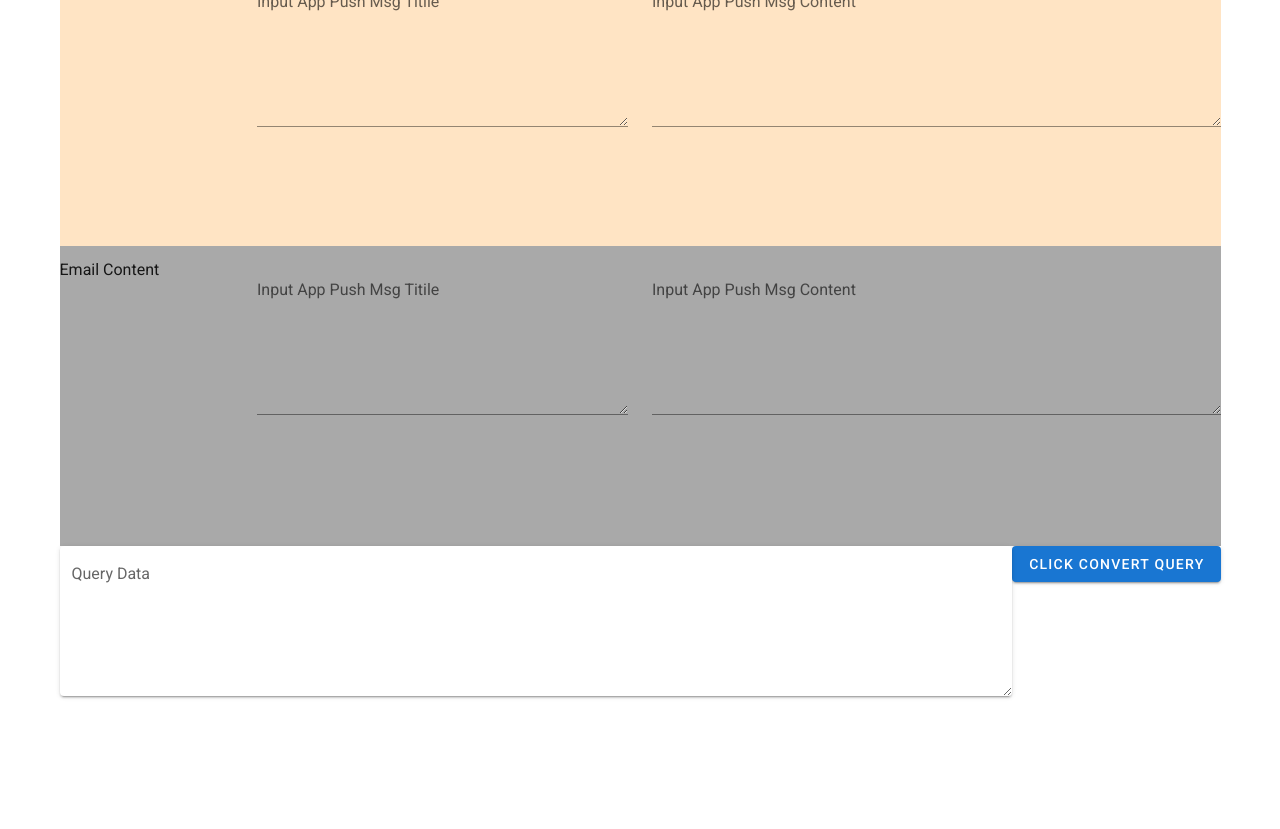
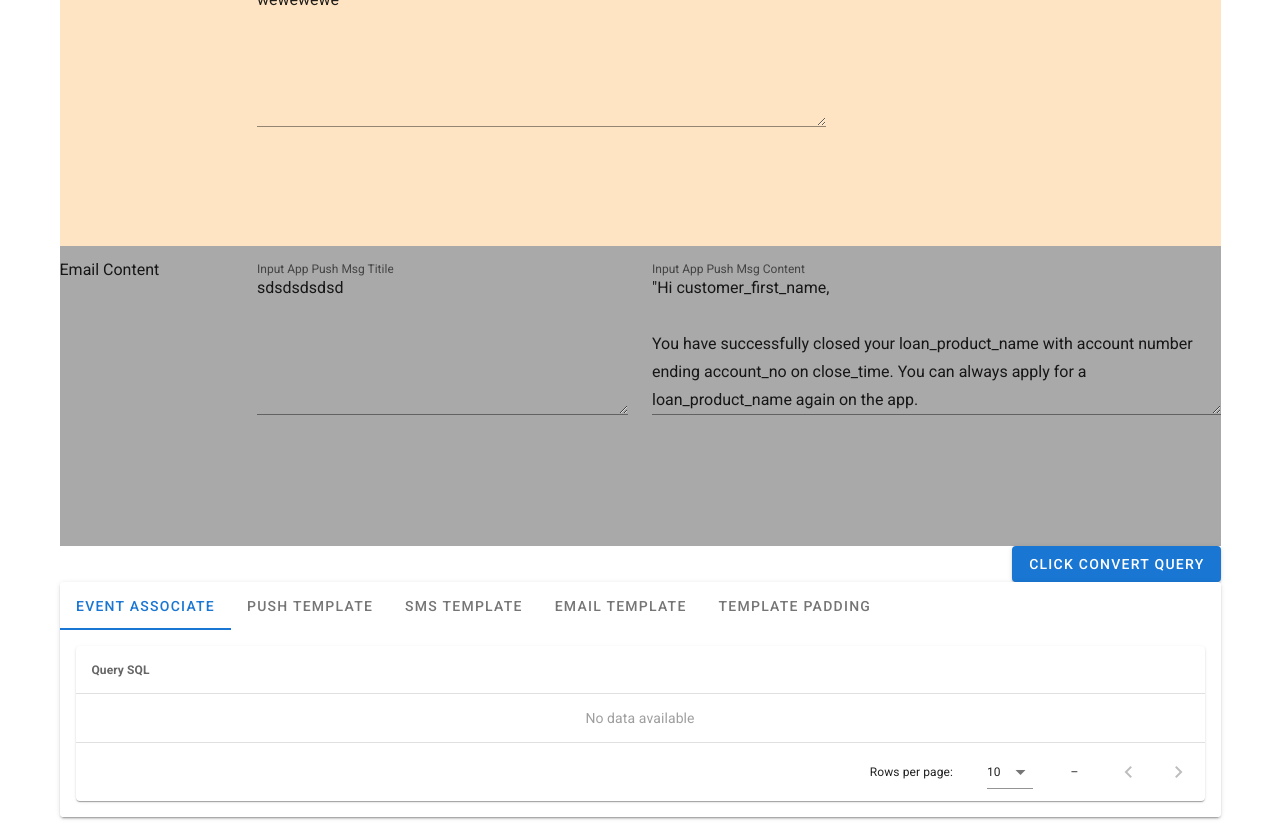
Before and after one commit to Thap1/Convert-Data, a Vue app: page / in a window 1280 px wide. Shown: the part 400-1229 px from the top of the page. Before the commit the page ends 1138 px from the top, so only its background shows below. Built offline with nearby package versions, Linux system fonts and the light colour scheme.

Commit message:
update convert padding template

```diff
--- a/package.json
+++ b/package.json
@@ -10,6 +10,7 @@
   "dependencies": {
     "core-js": "^3.6.5",
     "vue": "^2.6.11",
+    "vue-excel-export": "^0.1.3",
     "vue-router": "^3.5.2",
     "vuetify": "^2.4.0"
   },
--- a/src/components/template/InputPushTemplate.vue
+++ b/src/components/template/InputPushTemplate.vue
@@ -29,13 +29,6 @@
           <div class="">SMS Template</div>
         </v-col>
 
-        <v-col cols="12" md="4">
-          <v-textarea
-            color="orange orange-darken-4"
-            label="Input App Push Msg Titile"
-            v-model="smsTitle"
-          ></v-textarea
-        ></v-col>
         <v-col cols="12" md="6">
           <v-textarea
             color="orange orange-darken-4"
@@ -62,66 +55,228 @@
           <v-textarea
             color="orange orange-darken-4"
             label="Input App Push Msg Content"
-            v-model="emailContnet"
+            v-model="emailContent"
           ></v-textarea
         ></v-col>
       </v-row>
     </div>
-    <v-btn style="float:right" color="primary" @click="clickConvert"
-      >Click Convert Query</v-btn
-    >
-    <div class="">
-      <v-textarea solo label="Query Data" v-model="dataQuery"></v-textarea>
+    <div style="display: flow-root;">
+      <v-btn style="float:right" color="primary" @click="clickConvert"
+        >Click Convert Query</v-btn
+      >
     </div>
+    <v-card>
+      <v-tabs v-model="tab">
+        <v-tabs-slider></v-tabs-slider>
+
+        <v-tab href="#eventAssociate">
+          Event Associate
+        </v-tab>
+        <v-tab href="#pushTemplate">
+          Push Template
+        </v-tab>
+        <v-tab href="#smsTemplate">
+          Sms Template
+        </v-tab>
+        <v-tab href="#emailTemplate">
+          Email Template
+        </v-tab>
+        <v-tab href="#templatePadding">
+          Template Padding
+        </v-tab>
+      </v-tabs>
+
+      <v-tabs-items v-model="tab">
+        <v-tab-item :key="1" value="eventAssociate">
+          <v-card flat>
+            <v-card-text>
+              <v-data-table
+                :headers="headers"
+                :items="dataQueryAssociate"
+                class="elevation-1"
+              ></v-data-table>
+            </v-card-text>
+          </v-card>
+        </v-tab-item>
+        <v-tab-item :key="2" value="pushTemplate">
+          <v-card flat>
+            <v-card-text>
+              <v-data-table
+                :headers="headers"
+                :items="dataQueryPush"
+                class="elevation-1"
+              ></v-data-table>
+            </v-card-text>
+          </v-card>
+        </v-tab-item>
+        <v-tab-item :key="3" value="smsTemplate">
+          <v-card flat>
+            <v-card-text>
+              <v-data-table
+                :headers="headers"
+                :items="dataQuerySms"
+                class="elevation-1"
+              ></v-data-table>
+            </v-card-text>
+          </v-card>
+        </v-tab-item>
+        <v-tab-item :key="4" value="emailTemplate">
+          <v-card flat>
+            <v-card-text>
+              <v-data-table
+                :headers="headers"
+                :items="dataQueryEmail"
+                class="elevation-1"
+              ></v-data-table>
+            </v-card-text>
+          </v-card>
+        </v-tab-item>
+        <v-tab-item :key="5" value="templatePadding">
+          <v-card flat>
+            <v-card-text>
+              <v-data-table
+                :headers="headers"
+                :items="dataQueryPaddingTemplate"
+                class="elevation-1"
+              ></v-data-table>
+            </v-card-text>
+          </v-card>
+        </v-tab-item>
+      </v-tabs-items>
+    </v-card>
   </v-container>
 </template>
 
 <script>
 export default {
   name: "InputPushTemplate",
+
   data() {
     return {
+      tab: null,
+      headers: [
+        {
+          text: "Query SQL",
+          value: "name",
+        },
+      ],
+      desserts: [
+        {
+          name: "Frozen Yogurt",
+        },
+        {
+          name: "Ice cream sandwich",
+        },
+      ],
       scenario:
         "=Successful fund transfer/+------ scheduled fund transfer (to other bank via Instapay)",
-      pushTitle: "loan_product_name Payment Successful",
+      pushTitle: "loan_product_name Payment_Successful",
       pushContent:
         "Thank you for your payment of currncy_code tx_amount to your loan_product_name ending loan_account_no, customer_first_name!",
-      smsTitle: "",
-      smsContent: "",
-      emailTitle: "",
-      emailContnet: "",
-      dataQuery: "",
+      smsContent: "wewewewe",
+      emailTitle: "sdsdsdsdsd",
+      emailContent: `"Hi customer_first_name,
+
+You have successfully closed your loan_product_name with account number ending account_no on close_time. You can always apply for a loan_product_name again on the app.
+
+Thank you for banking with us!
+CIMB Bank Philippines
+CIMB: Seize Life’s Moments
+www.cimbbank.com.ph
+
+
+Got questions?
+
+Speak with our Customer Care Team available from 6am to 10pm.
+Just dial #2462 on your phone! Local calls are toll-free for Globe, Smart and PLDT subscribers nationwide.
+
+If you’re currently not in the Philippines, please call +632 8 924 2462 (924-CIMB).
+
+CIMB Bank Philippines Inc. is regulated by the Bangko Sentral ng Pilipinas."
+`,
+      dataQueryAssociate: [],
+      dataQueryPush: [],
+      dataQueryEmail: [],
+      dataQuerySms: [],
+      dataQueryPaddingTemplate: [],
       dataParamPush: [],
+      // dataPadingTemplate: [],
     };
   },
   methods: {
     clickConvert() {
-      console.log("myArray::::", this.getParameter(this.pushContent));
-      console.log("myArray::::", this.replacePushContent(this.pushContent));
-
-      // console.log("myArray::::", this.replaceScenarioId(this.scenario));
-      // this.dataParamPush = this.getParameter(this.pushContent);
-      // console.log("this.dataParamPush:::", this.dataParamPush);
-
       let getId = this.replaceScenarioId(this.scenario);
-
       // GET QUERY SQL EVENTASSOSIATE
       this.dataParamPush = this.mapEventAssociate(getId);
+      this.dataQueryAssociate = this.convertArrayToObj(this.dataParamPush);
 
       // GET QUERY SQL PUSH TEMPLATE
-      // let getContentPush = this.replacePushContent(this.pushContent);
-      // let getParamPush = this.getParameter(this.pushContent);
-      // this.dataParamPush = this.mapPushTemplate(
-      //   getId,
-      //   this.pushTitle,
-      //   getContentPush
-      // );
+      let getContentPush = this.replaceContent(this.pushContent);
+      let getTitlePush = this.replaceContent(this.pushTitle);
+      this.dataParamPush = this.mapPushTemplate(
+        getId,
+        getTitlePush,
+        getContentPush
+      );
+      this.dataQueryPush = this.convertArrayToObj(this.dataParamPush);
+
+      // GET QUERY SQL SMS TEMPLATE
+      let getContentSms = this.replaceContent(this.smsContent);
+      this.dataParamPush = this.mapSmsTemplate(getId, getContentSms);
+      this.dataQuerySms = this.convertArrayToObj(this.dataParamPush);
+
+      // GET QUERY SQL EMAIL TEMPLATE
+      let getContentEmail = this.replaceContentEmail(this.emailContent);
+      let getTitleEmail = this.replaceContent(this.emailTitle);
+      this.dataParamPush = this.mapEmailTemplate(
+        getId,
+        getTitleEmail,
+        getContentEmail
+      );
+      this.dataQueryEmail = this.convertArrayToObj(this.dataParamPush);
 
       // GET QUERY SQL PUSH PADDING
-      // let getParamPush = this.getParameter(this.pushContent);
-      // this.dataParamPush = this.mapPushPadding(getId, getParamPush);
+      let getALLParamPush = [];
+      let getParamPushContent = this.getParameter(this.pushContent);
+      let getParamPushTile = this.getParameter(this.pushTitle);
 
-      this.dataQuery = this.dataParamPush;
+      getALLParamPush = [...getParamPushContent, ...getParamPushTile];
+      getALLParamPush = this.removeLoopParam(getALLParamPush);
+      let dataParamPushApp = this.mapPushPadding(getId, getALLParamPush);
+
+      // GET QUERY SQL SMS PADDING
+      let getALLParamSms = this.getParameter(this.smsContent);
+      getALLParamSms = this.removeLoopParam(getALLParamSms);
+      let dataParamSms = this.mapSmsPadding(getId, getALLParamSms);
+
+      // GET QUERY SQL EMAIL PADDING
+      let getALLParamEmail = [];
+      let getParamEmailContent = this.getParameter(this.emailContent);
+      let getParamEmailTile = this.getParameter(this.emailTitle);
+
+      getALLParamEmail = [...getParamEmailContent, ...getParamEmailTile];
+      getALLParamEmail = this.removeLoopParam(getALLParamEmail);
+      let dataParamEmail = this.mapEmailPadding(getId, getALLParamEmail);
+
+      let dataQueryAllPaddingTemplate = [
+        ...dataParamPushApp,
+        ...dataParamSms,
+        ...dataParamEmail,
+      ];
+
+      this.dataQueryPaddingTemplate = this.convertArrayToObj(
+        dataQueryAllPaddingTemplate
+      );
+    },
+
+    convertArrayToObj(array) {
+      let convert = [];
+      for (let i = 0; i < array.length; i++) {
+        const element = array[i];
+        let data = { name: element };
+        convert.push(data);
+      }
+      return convert;
     },
 
     mapEventAssociate(param) {
@@ -138,15 +293,15 @@ export default {
       ];
       return querySQL;
     },
-    mapSmsTemplate(id, pushTitle, pushContent) {
+    mapSmsTemplate(id, smsContent) {
       let querySQL = [
-        `INSERT INTO push_notification_template(TEMPLATE_ID, SUBJECT, CONTENT, STATE, CREATE_DATE, UPDATE_DATE, CREATE_BY, UPDATE_BY) VALUES ('sms_${id}', '${pushTitle}', '${pushContent}', '2', '2021-04-22 17:41:33', '2021-04-22 17:41:33', 'ex-nguyenvinhnam', 'ex-nguyenvinhnam');`,
+        `INSERT INTO sms_template(TEMPLATE_ID, CONTENT, STATE, CREATE_DATE, UPDATE_DATE, CREATE_BY, UPDATE_BY) VALUES ('sms_${id}', '${smsContent}', '2', now(), NULL, 'ex-hoangxuanthap001', NULL);`,
       ];
       return querySQL;
     },
-    mapEmailTemplate(id, pushTitle, pushContent) {
+    mapEmailTemplate(id, emailTitle, emailContent) {
       let querySQL = [
-        `INSERT INTO email_template(TEMPLATE_ID, SUBJECT, CONTENT, STATE, CREATE_DATE, UPDATE_DATE, CREATE_BY, UPDATE_BY) VALUES ('email_${id}', '${pushTitle}', '${pushContent}', '2', '2021-04-22 17:41:33', '2021-04-22 17:41:33', 'ex-nguyenvinhnam', 'ex-nguyenvinhnam');`,
+        `INSERT INTO email_template(TEMPLATE_ID, SUBJECT, CONTENT, STATE, CREATE_DATE, UPDATE_DATE, CREATE_BY, UPDATE_BY, UPDATE_TIME, CREATE_TIME) VALUES ('email_${id}', '${emailTitle}', '<p>${emailContent}</p>', '2', '2021-02-22 17:41:33', NULL, 'MANUAL', NULL, NULL, NULL);`,
       ];
       return querySQL;
     },
@@ -155,29 +310,32 @@ export default {
       for (let i = 0; i < pushParam.length; i++) {
         const element = pushParam[i];
         let query = [
-          `INSERT INTO template_data_padding(ID, EVENT, TEST_TEMPLATE_ID, PRD_TEMPLATE_ID, PADDING_ORDER, SOURCE_KEY, TAGET_KEY, CREATE_DATE, UPDATE_DATE, CREATE_BY, UPDATE_BY) VALUES ('push_${id}', '${element}', 'pus_${element}', 'push_${element}', ${i+1}, '${element}', '${element}', NULL, NULL, NULL, NULL);`,
+          `INSERT INTO template_data_padding(ID, EVENT, TEST_TEMPLATE_ID, PRD_TEMPLATE_ID, PADDING_ORDER, SOURCE_KEY, TAGET_KEY, CREATE_DATE, UPDATE_DATE, CREATE_BY, UPDATE_BY) VALUES ('push_${id}_${element}', '${element}', 'pus_${element}', 'push_${element}', ${i +
+            1}, '${element}', '${element}', NULL, NULL, NULL, NULL);`,
         ];
         queryData.push(query);
       }
       return queryData;
     },
-    mapSmsPadding(id, pushParam) {
+    mapSmsPadding(id, smsParam) {
       let queryData = [];
-      for (let i = 0; i < pushParam.length; i++) {
-        const element = pushParam[i];
+      for (let i = 0; i < smsParam.length; i++) {
+        const element = smsParam[i];
         let query = [
-          `INSERT INTO template_data_padding(ID, EVENT, TEST_TEMPLATE_ID, PRD_TEMPLATE_ID, PADDING_ORDER, SOURCE_KEY, TAGET_KEY, CREATE_DATE, UPDATE_DATE, CREATE_BY, UPDATE_BY) VALUES ('sms_${id}', '${element}', 'sms_${element}', 'sms_${element}', ${i+1}, '${element}', '${element}', NULL, NULL, NULL, NULL);`,
+          `INSERT INTO template_data_padding(ID, EVENT, TEST_TEMPLATE_ID, PRD_TEMPLATE_ID, PADDING_ORDER, SOURCE_KEY, TAGET_KEY, CREATE_DATE, UPDATE_DATE, CREATE_BY, UPDATE_BY) VALUES ('sms_${id}', '${element}', 'sms_${element}', 'sms_${element}', ${i +
+            1}, '${element}', '${element}', NULL, NULL, NULL, NULL);`,
         ];
         queryData.push(query);
       }
       return queryData;
     },
-    mapEmailPadding(id, pushParam) {
+    mapEmailPadding(id, emailParam) {
       let queryData = [];
-      for (let i = 0; i < pushParam.length; i++) {
-        const element = pushParam[i];
+      for (let i = 0; i < emailParam.length; i++) {
+        const element = emailParam[i];
         let query = [
-          `INSERT INTO template_data_padding(ID, EVENT, TEST_TEMPLATE_ID, PRD_TEMPLATE_ID, PADDING_ORDER, SOURCE_KEY, TAGET_KEY, CREATE_DATE, UPDATE_DATE, CREATE_BY, UPDATE_BY) VALUES ('email_${id}', '${element}', 'email_${element}', 'email_${element}', ${i}, '${element}', '${element}', NULL, NULL, NULL, NULL);`,
+          `INSERT INTO template_data_padding(ID, EVENT, TEST_TEMPLATE_ID, PRD_TEMPLATE_ID, PADDING_ORDER, SOURCE_KEY, TAGET_KEY, CREATE_DATE, UPDATE_DATE, CREATE_BY, UPDATE_BY) VALUES ('email_${id}', '${element}', 'email_${element}', 'email_${element}', ${i +
+            1}, '${element}', '${element}', NULL, NULL, NULL, NULL);`,
         ];
         queryData.push(query);
       }
@@ -185,14 +343,33 @@ export default {
     },
 
     getParameter(param) {
+      let pramLower = param.toLowerCase();
       let regexParam = /S*[A-Za-z_]\S*[_]\S*\b/g;
-      let getParam = param.match(regexParam);
-      let uniq = [...new Set(getParam)];
+      let getParam = pramLower.match(regexParam);
+      if (getParam) {
+        return getParam;
+      } else return "";
+    },
+    removeLoopParam(param) {
+      let uniq = [...new Set(param)];
       return uniq;
     },
-    replacePushContent(param) {
+    replaceContent(param) {
       let getParam = /S*[A-Za-z_]\S*[_]\S*\b/g;
-      return param.replace(getParam, "#{$&}");
+      let paramLowerCase = param.replace(getParam, function(v) {
+        return v.toLowerCase();
+      });
+      return paramLowerCase.replace(getParam, "#{$&}");
+    },
+    replaceContentEmail(param) {
+      let getParam = /S*[A-Za-z_]\S*[_]\S*\b/g;
+      let regexEnter = /\n/g;
+      let paramLowerCase = param.replace(getParam, function(v) {
+        return v.toLowerCase();
+      });
+      let regexParam = paramLowerCase.replace(getParam, "#{$&}");
+      let regexEnterAndParam = regexParam.replace(regexEnter, "<br>");
+      return regexEnterAndParam;
     },
     replaceScenarioId(param) {
       let regexUnderco = /\s*[^0-9a-zA-Z]/g;
```
Also changed, not shown: 1 other file (tests, documents, lock files or other folders).
